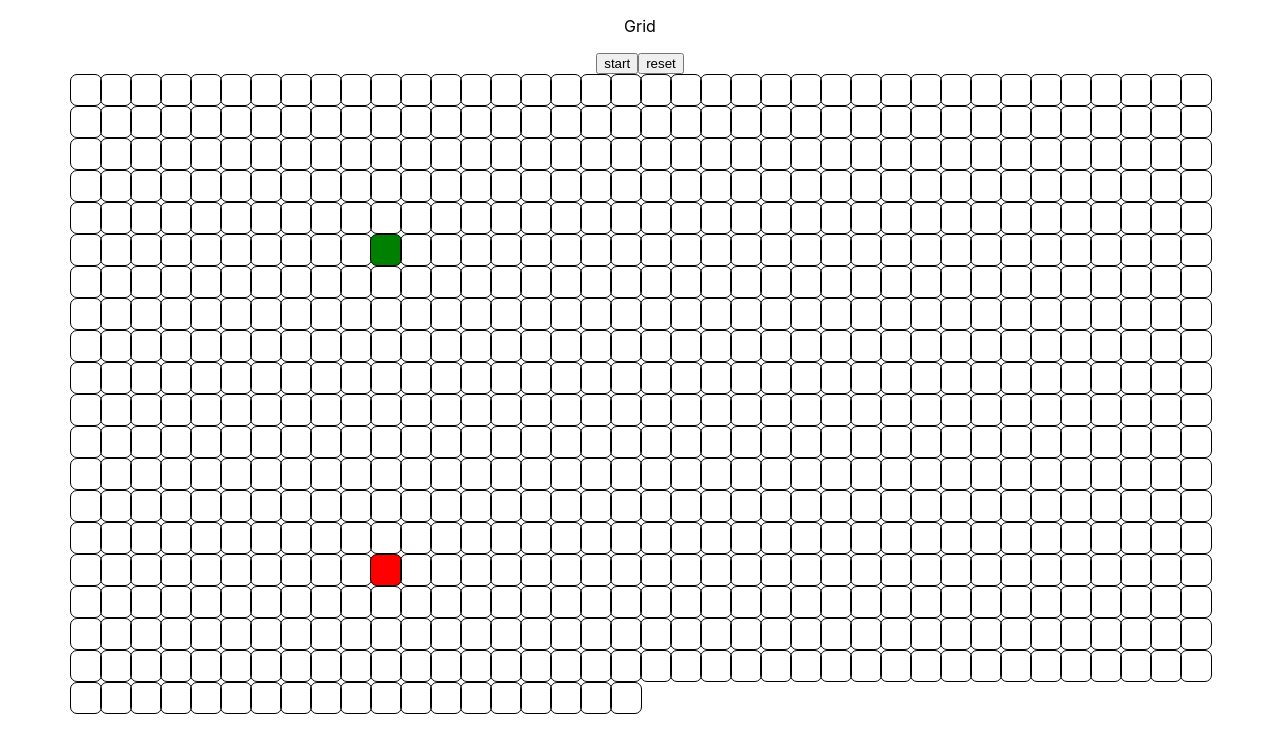
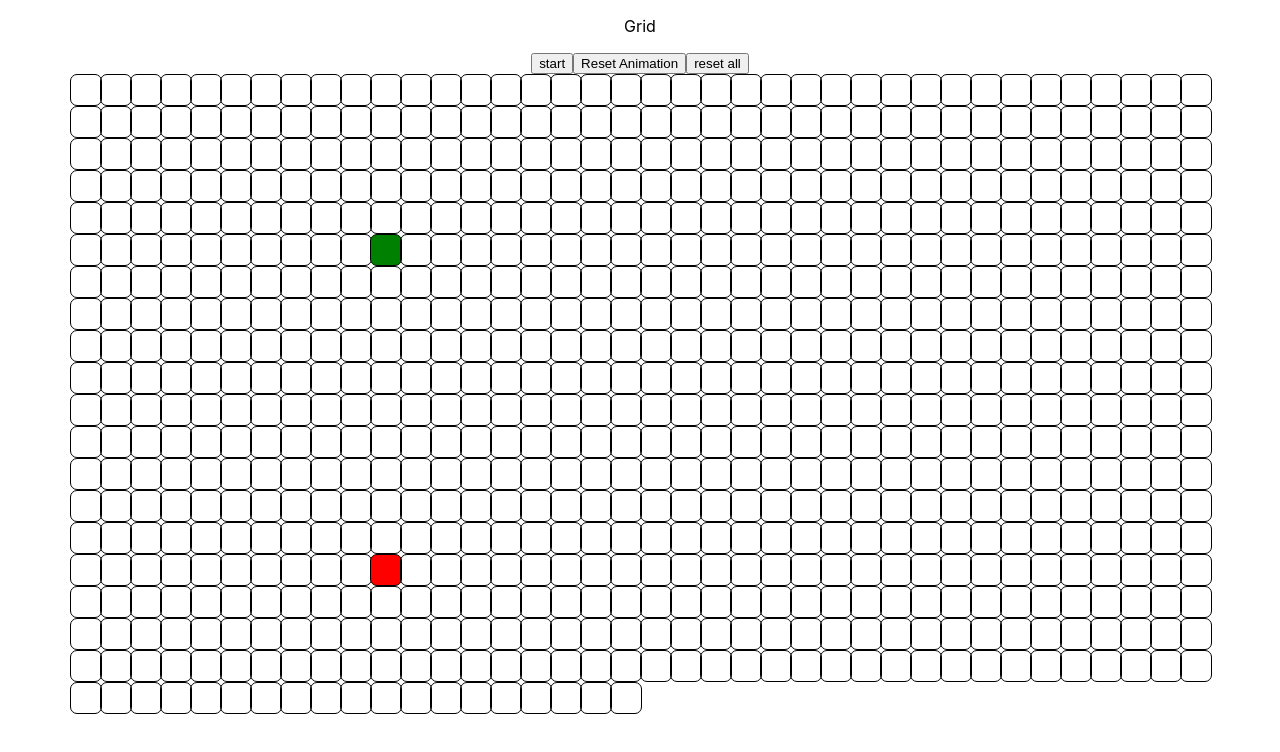
Before and after one commit to nicolosponziello/pathfinding-visualizer-react, a React (Create React App) app: page / in a window 1280 px wide. Shown: the top 752 px of the page. Built offline with nearby package versions, Linux system fonts and the light colour scheme.

Commit message:
do not color start and end nodes

```diff
--- a/src/algorithms/dijkstra.ts
+++ b/src/algorithms/dijkstra.ts
@@ -46,7 +46,10 @@ export default function dijkstra(
         dist[currentNode.r][currentNode.c] + 1;
       orderOfExamination.push({ r: currentNode.r - 1, c: currentNode.c });
       discoveredNodes.push({ r: currentNode.r - 1, c: currentNode.c });
-      parents[currentNode.r -1][currentNode.c] = {r: currentNode.r, c: currentNode.c};
+      parents[currentNode.r - 1][currentNode.c] = {
+        r: currentNode.r,
+        c: currentNode.c,
+      };
       if (currentNode.r - 1 === end.r && currentNode.c === end.c) {
         found = true;
       }
@@ -62,7 +65,10 @@ export default function dijkstra(
         dist[currentNode.r][currentNode.c] + 1;
       orderOfExamination.push({ r: currentNode.r, c: currentNode.c + 1 });
       discoveredNodes.push({ r: currentNode.r, c: currentNode.c + 1 });
-      parents[currentNode.r][currentNode.c + 1] = {r: currentNode.r, c: currentNode.c};
+      parents[currentNode.r][currentNode.c + 1] = {
+        r: currentNode.r,
+        c: currentNode.c,
+      };
 
       if (currentNode.r === end.r && currentNode.c + 1 === end.c) {
         found = true;
@@ -79,7 +85,10 @@ export default function dijkstra(
         dist[currentNode.r][currentNode.c] + 1;
       orderOfExamination.push({ r: currentNode.r + 1, c: currentNode.c });
       discoveredNodes.push({ r: currentNode.r + 1, c: currentNode.c });
-      parents[currentNode.r + 1][currentNode.c] = {r: currentNode.r, c: currentNode.c};
+      parents[currentNode.r + 1][currentNode.c] = {
+        r: currentNode.r,
+        c: currentNode.c,
+      };
 
       if (currentNode.r + 1 === end.r && currentNode.c === end.c) {
         found = true;
@@ -96,7 +105,10 @@ export default function dijkstra(
         dist[currentNode.r][currentNode.c] + 1;
       orderOfExamination.push({ r: currentNode.r, c: currentNode.c - 1 });
       discoveredNodes.push({ r: currentNode.r, c: currentNode.c - 1 });
-      parents[currentNode.r][currentNode.c - 1] = {r: currentNode.r, c: currentNode.c};
+      parents[currentNode.r][currentNode.c - 1] = {
+        r: currentNode.r,
+        c: currentNode.c,
+      };
 
       if (currentNode.r === end.r && currentNode.c - 1 === end.c) {
         found = true;
@@ -105,7 +117,6 @@ export default function dijkstra(
 
     currentNode = discoveredNodes.shift()!;
   }
-  orderOfExamination.pop();
 
 
   //calculate shortest path from end to start
@@ -117,7 +128,6 @@ export default function dijkstra(
     currentNode = parents[currentNode.r][currentNode.c];
   }
   shortestPath = shortestPath.reverse();
-  shortestPath.pop();
   return {
     orderOfVisit: orderOfExamination,
     shortestPath: shortestPath
--- a/src/components/Grid.tsx
+++ b/src/components/Grid.tsx
@@ -31,6 +31,8 @@ const generateEmptyGrid = () => {
   return grid;
 }
 
+
+
 export const Grid = (props: Props) => {
   const [grid, setGrid] = useState(() => {
     return generateEmptyGrid();
@@ -45,6 +47,22 @@ export const Grid = (props: Props) => {
   const [isDraggingWall, setIsDraggingWall] = useState(false);
   const [isAnimating, setIsAnimating] = useState(false);
 
+  const resetWalls = () => {
+    setGrid((g) => {
+      return produce(g, (copy) => {
+        for (var i = 0; i < copy.length; i++) {
+          for (var j = 0; j < copy[0].length; j++) {
+            if (
+              copy[i][j].type === CellType.SHORTEST_PATH ||
+              copy[i][j].type === CellType.VISITED ||
+              copy[i][j].type === CellType.WALL
+            )
+            copy[i][j].type = CellType.EMPTY;
+          }
+       }
+      });
+    });
+  };
 
   const animatePath = (path: Array<Coordinate>) => {
     if (!path.length) {
@@ -55,7 +73,9 @@ export const Grid = (props: Props) => {
     if (!toAnimate) return;
     setGrid((g) => {
       return produce(g, (copy) => {
-        copy[toAnimate.r][toAnimate.c].type = CellType.SHORTEST_PATH;
+        if(copy[toAnimate.r][toAnimate.c].type != CellType.END && copy[toAnimate.r][toAnimate.c].type != CellType.START){
+          copy[toAnimate.r][toAnimate.c].type = CellType.SHORTEST_PATH;
+        }
       });
     });
     setTimeout(() => animatePath(path), 0);
@@ -73,7 +93,9 @@ export const Grid = (props: Props) => {
     }
     setGrid((g) => {
       return produce(g, (copy) => {
-        copy[toAnimate.r][toAnimate.c].type = CellType.VISITED;
+        if(copy[toAnimate.r][toAnimate.c].type != CellType.END && copy[toAnimate.r][toAnimate.c].type != CellType.START){
+         copy[toAnimate.r][toAnimate.c].type = CellType.VISITED;
+        }
       });
     });
     setTimeout(() => animateResult(res), 0);
@@ -109,8 +131,11 @@ export const Grid = (props: Props) => {
           });
         }}
       >
-        reset
+        Reset Animation
       </button>
+      <button
+        onClick={resetWalls}
+      >reset all</button>
       <div className="container">
         <div
           style={{
```
